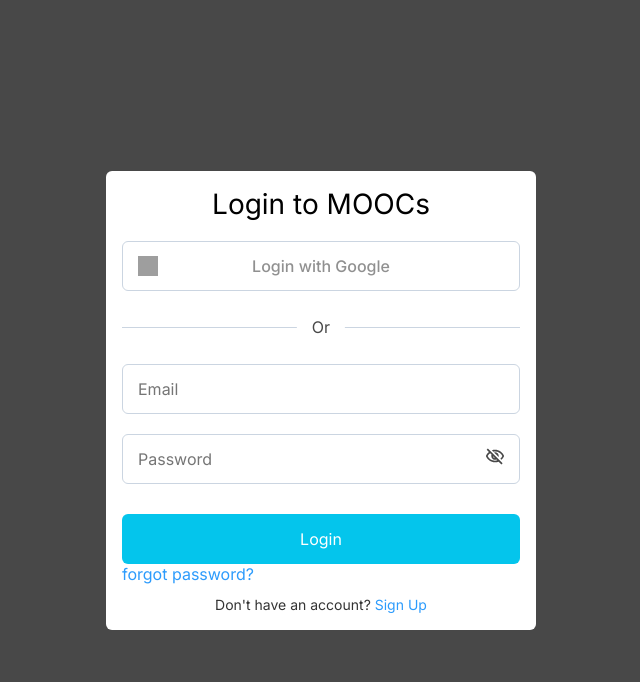
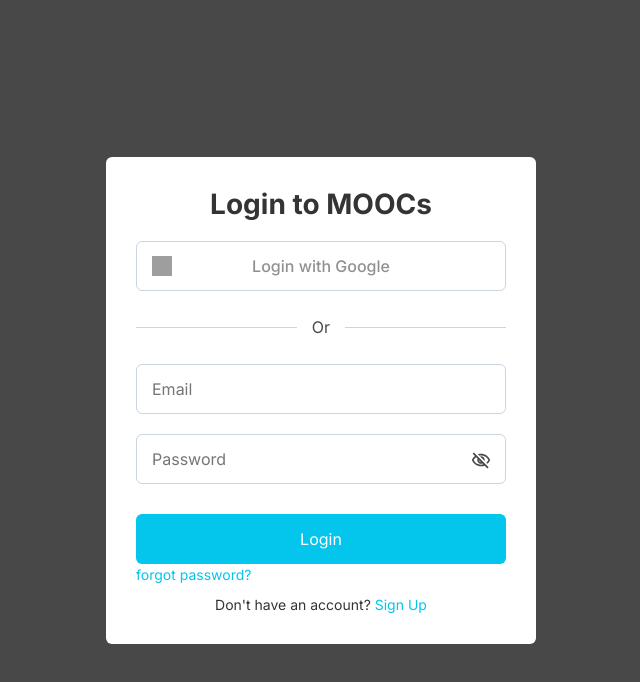
Before and after one commit to Open-Science-Community-Saudi-Arabia/MOOCs, a React (Vite) app in the folder Frontend/: page /login in a window 1280 px wide. Shown: the top 682 px of the page, without its empty margins (319-959 px from the left). Built offline with nearby package versions, Linux system fonts and the light colour scheme; no server answers; grey boxes are pictures that could not be loaded.

Commit message:
refactor css to scss

```diff
--- a/Frontend/src/pages/auth/forgotpassword/index.jsx
+++ b/Frontend/src/pages/auth/forgotpassword/index.jsx
@@ -34,12 +34,11 @@ export default function ForgotPassword() {
         } finally {
             setLoading(false)
         }
-
     }
     return (
         <>
             <div className="forgotpassword-container">
-                <div className='item-left'>
+                <div className='content-left'>
                     <img src="/images/ring1.png" alt="backgroundimage" className="ring2" />
                     <img src="/images/ring2.png" className="ring1" alt="backgroundimage" />
                     <h1>
@@ -47,19 +46,19 @@ export default function ForgotPassword() {
                     </h1>
                 </div>
 
-                <div className="field input-field item-right ">
-                    <div className="item-right__content">
+                <div className="content-right">
+                    <div className="content-right__item">
                         <h1>Forgot Password</h1>
                         <p>Enter the email associated with your account and we will send a link to reset your password.</p>
                         <form onSubmit={forgotPasswordHandler}>
-                            <input type="email" name="email" placeholder="Email" required />
+                        <div className="field input-field">
+                        <input type="email" name="email" placeholder="Email" required />
+                        </div>
                             <div className="field button-field">
                                 <button>{isLoading ? <Spinner /> : "Submit"}</button>
 
                             </div>
-                        </form>
-
-                        <div className="form-link">
+                            <div className="form-link">
                             <span>
                                 Don't have an account?{" "}
                                 <Link to="/signup" className="link signup-link">
@@ -67,6 +66,8 @@ export default function ForgotPassword() {
                                 </Link>
                             </span>
                         </div>
+                        </form>
+
                     </div>
                 </div>
             </div>
--- a/Frontend/src/pages/auth/login/index.jsx
+++ b/Frontend/src/pages/auth/login/index.jsx
@@ -41,10 +41,10 @@ function Login() {
     return (
         <>
         <div>
-            <section className="container forms">
-                <div className="form login">
+            <section className="forms-container forms">
+
                     <div className="form-content">
-                        <header>Login to MOOCs</header>
+                        <h1>Login to MOOCs</h1>
 
                         <div className="media-options">
                             <a href="#" className="field google">
@@ -79,17 +79,21 @@ function Login() {
 
                             </div>
                         </form>
-<a href="/forgot-password"> forgot password?</a>
+                        <div className="form-bottom">
+                        <Link to="/forgot-password"  className="link "> forgot password?</Link>
                         <div className="form-link">
                             <span>
                                 Don't have an account?{" "}
-                                <Link to="/signup" className="link signup-link">
+                                <Link to="/signup">
                                     Sign Up
                                 </Link>
                             </span>
                         </div>
+                        </div>
+
+
                     </div>
-                </div>
+
             </section>
         </div>
         <ToastContainer/>
--- a/Frontend/src/pages/auth/signup/index.jsx
+++ b/Frontend/src/pages/auth/signup/index.jsx
@@ -57,10 +57,10 @@ function Signup() {
 
     return (
         <>
-        <section className="container forms">
-            <div className="form login">
+        <section className=" forms-container forms">
+
                 <div className="form-content">
-                    <header>Sign Up to OSCSA</header>
+                    <h1>Sign Up to OSCSA</h1>
 
                     <form  onSubmit={signupHandler}  method="POST">
                         <div className="field input-field">
@@ -108,7 +108,7 @@ function Signup() {
                         </span>
                     </div>
                 </div>
-            </div>
+
         </section>
         <ToastContainer/>
        </>
--- a/Frontend/src/pages/auth/style.scss
+++ b/Frontend/src/pages/auth/style.scss
@@ -1,7 +1,4 @@
-/* CSS color variables */
-
-
-.container {
+.forms-container {
     height: 100vh;
     width: 100%;
     display: flex;
@@ -9,116 +6,21 @@
     justify-content: center;
     background-color: var(--gray-72);
     column-gap: 30px;
-}
 
-.form {
+    .form-content {
         max-width: 430px;
         width: 80%;
         padding: 30px;
         border-radius: 6px;
         background: var(--white-255);
-}
 
-.form.signup {
-    opacity: 0;
-    pointer-events: none;
-}
-
-.forms.show-signup .form.signup {
-    opacity: 1;
-    pointer-events: auto;
-}
-
-.form.login {
-    padding: 1em 1em;
-}
-
-.forms.show-signup .form.login {
-    opacity: 0;
-    pointer-events: none;
-}
-
-header {
+        h1 {
             font-size: 28px;
-    color: var(--black-0);
+            color: var(--black-52);
             text-align: center;
         }
 
-form {
-    margin-top: 25px;
-}
-
-.form .field {
-    position: relative;
-    height: 50px;
-    width: 100%;
-    margin-top: 20px;
-    border-radius: 6px;
-}
-
-.field input,
-.field button {
-    height: 100%;
-    width: 100%;
-    border: none;
-    font-size: 16px;
-    font-weight: 400;
-    border-radius: 6px;
-}
-
-.field input {
-    outline: none;
-    padding: 0 15px;
-    border: 1px solid var(--gray-203);
-}
-
-.field input:focus {
-    border-bottom-width: 2px;
-}
-
-.button-field {
-    margin-top: 30px !important;
-}
-
-.eye-icon {
-    position: absolute;
-    top: 50%;
-    right: 10px;
-    transform: translateY(-50%);
-    font-size: 20px;
-    color: var(--gray-72);
-    cursor: pointer;
-    padding: 5px;
-}
-
-.field button {
-    color: var(--white-255);
-    background-color: var(--skyblue-190);
-    transition: all 0.3s ease;
-    cursor: pointer;
-    display: flex;
-    justify-content: center;
-    align-items: center;
-}
-
-.form-link {
-    text-align: center;
-    margin-top: 10px;
-}
-
-.form-link span,
-.form-link a {
-    font-size: 14px;
-    font-weight: 400;
-    color: var(--black-52);
-}
-
-.form a {
-    color: var(--blue-208);
-    text-decoration: none;
-}
-
-.form-content a:hover {
+        a:hover {
             text-decoration: underline;
         }
 
@@ -128,9 +30,8 @@ form {
             width: 100%;
             margin: 36px 0;
             background-color: var(--gray-203);
-}
 
-.line::before {
+            &::before {
                 content: "Or";
                 position: absolute;
                 top: 50%;
@@ -140,71 +41,70 @@ form {
                 color: var(--gray-72);
                 padding: 0 15px;
             }
+        }
 
         .media-options a {
             display: flex;
             align-items: center;
             justify-content: center;
-}
+            border: 1px solid var(--gray-203);
+            position: relative;
+            height: 50px;
+            width: 100%;
+            margin-top: 20px;
+            border-radius: 6px;
 
-a.facebook {
-    color: var(--white-255);
-    background-color: var(--blue-208);
-}
-
-a.facebook .facebook-icon {
-    height: 30px;
-    width: 30px;
-    color: var(--skyblue-190);
-    font-size: 20px;
-    border-radius: 50%;
-    display: flex;
-    align-items: center;
-    justify-content: center;
-    background-color: var(--white-255);
-}
-
-.facebook-icon,
             img.google-img {
                 position: absolute;
                 top: 50%;
                 left: 15px;
                 transform: translateY(-50%);
-}
-
-img.google-img {
                 height: 20px;
                 width: 20px;
                 object-fit: cover;
             }
 
-a.google {
-    border: 1px solid var(--gray-203);
-}
-
-a.google span {
+            span {
                 font-weight: 500;
                 opacity: 0.6;
                 color: var(--gray-72);
             }
-
-.field .password-check,
-.error-input {
-    border: 1px solid var(--error) !important
         }
 
-.field .error {
-    color: var(--error);
-    font-size: 13px;
-    align-items: center;
-    display: flex;
-    gap: 5px
+        .link {
+            color: var(--skyblue-190);
+            font-size: 14px;
+        }
+
+        .form-link {
+            text-align: center;
+            margin-top: 10px;
+
+            span,
+            a {
+                font-size: 14px;
+                font-weight: 400;
+                color: var(--black-52);
+            }
+
+            a {
+                color: var(--skyblue-190);
+            }
+
         }
 
 
+    }
+}
+
 
 @media screen and (max-width: 400px) {
-    .form {
-        padding: 20px 10px;
+    .forms-container {
+        .form-content {
+            width: 90%;
+            padding: 20px
         }
+
     }
+
+}
--- a/Frontend/src/styles/GlobalStyles.scss
+++ b/Frontend/src/styles/GlobalStyles.scss
@@ -31,8 +31,78 @@ body{
   height:100%;
   overflow-y: auto;
 }
+a{
+  text-decoration: none;
+  color: var(--black-52);
+}
+button{
+  font-weight: bold;
+}
 
+// Input field
+form {
+  margin-top: 25px;
+  .field {
+    position: relative;
+    height: 50px;
+    width: 100%;
+    margin-top: 20px;
+    border-radius: 6px;
+  }
+  .field input,
+.field button {
+  height: 100%;
+  width: 100%;
+  border: none;
+  font-size: 16px;
+  font-weight: 400;
+  border-radius: 6px;
+}
 
+.field input {
+  outline: none;
+  padding: 0 15px;
+  border: 1px solid var(--gray-203);
+&:focus {
+    border-bottom-width: 2px;
+  }
+}
+.button-field {
+  margin-top: 30px !important;
+  button {
+    color: var(--white-255);
+    background-color: var(--skyblue-190);
+    transition: all 0.3s ease;
+    cursor: pointer;
+    display: flex;
+    justify-content: center;
+    align-items: center;
+  }
+}
+ .password-check,
+.error-input {
+    border: 1px solid var(--error) !important
+}
+
+ .error {
+    color: var(--error);
+    font-size: 13px;
+    align-items: center;
+    display: flex;
+    gap: 5px
+}
+.eye-icon {
+  position: absolute;
+  top: 58%;
+  right: 10px;
+  transform: translateY(-50%);
+  font-size: 20px;
+  color: var(--gray-72);
+  cursor: pointer;
+  padding: 5px;
+}
+
+}
 
 
 
```
Also changed, not shown: Frontend/src/components/Button/Button.jsx (deleted, +0 -9 lines), Frontend/src/pages/auth/forgotpassword/style.scss (+47 -37 lines), Frontend/src/styles/_mixins.scss (deleted, +0 -7 lines). Lines whose indentation alone changed are shown as unchanged.
